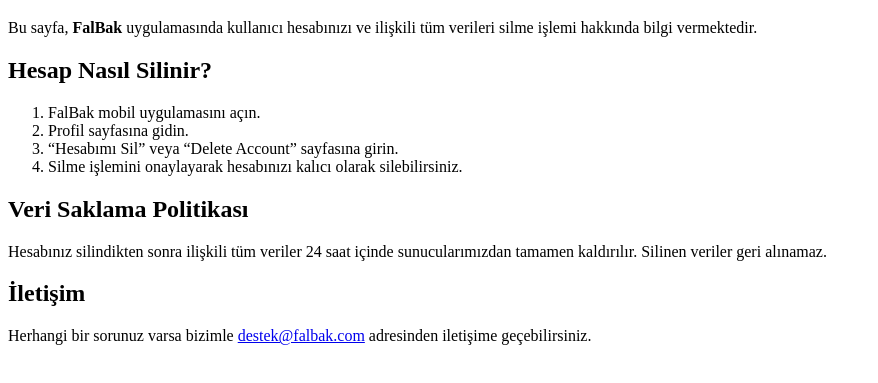
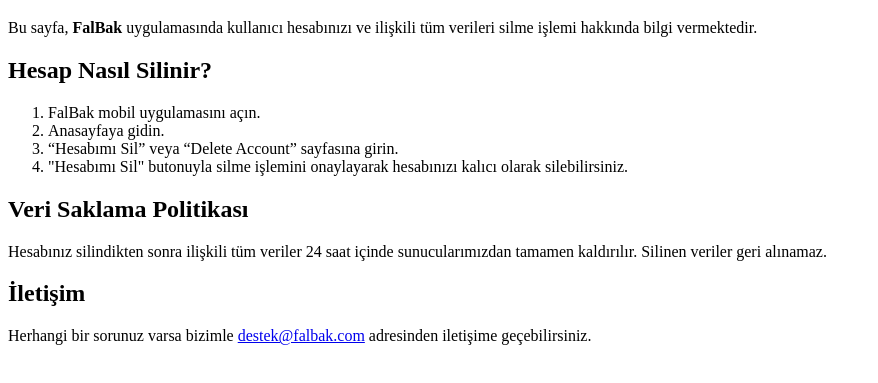
Before and after one commit to purplecloudtr/delete_account, a plain HTML site: page index.html in a window 1280 px wide. Shown: the part 61-444 px from the top of the page, without its empty margins (0-878 px from the left). Drawn offline with Linux system fonts and the light colour scheme.

Commit message:
Update_index.html

```diff
--- a/index.html
+++ b/index.html
@@ -13,9 +13,9 @@
   <h2>Hesap Nasıl Silinir?</h2>
   <ol>
     <li>FalBak mobil uygulamasını açın.</li>
-    <li>Profil sayfasına gidin.</li>
+    <li>Anasayfaya gidin.</li>
     <li>“Hesabımı Sil” veya “Delete Account” sayfasına girin.</li>
-    <li>Silme işlemini onaylayarak hesabınızı kalıcı olarak silebilirsiniz.</li>
+    <li>"Hesabımı Sil" butonuyla silme işlemini onaylayarak hesabınızı kalıcı olarak silebilirsiniz.</li>
   </ol>
 
   <h2>Veri Saklama Politikası</h2>
```
